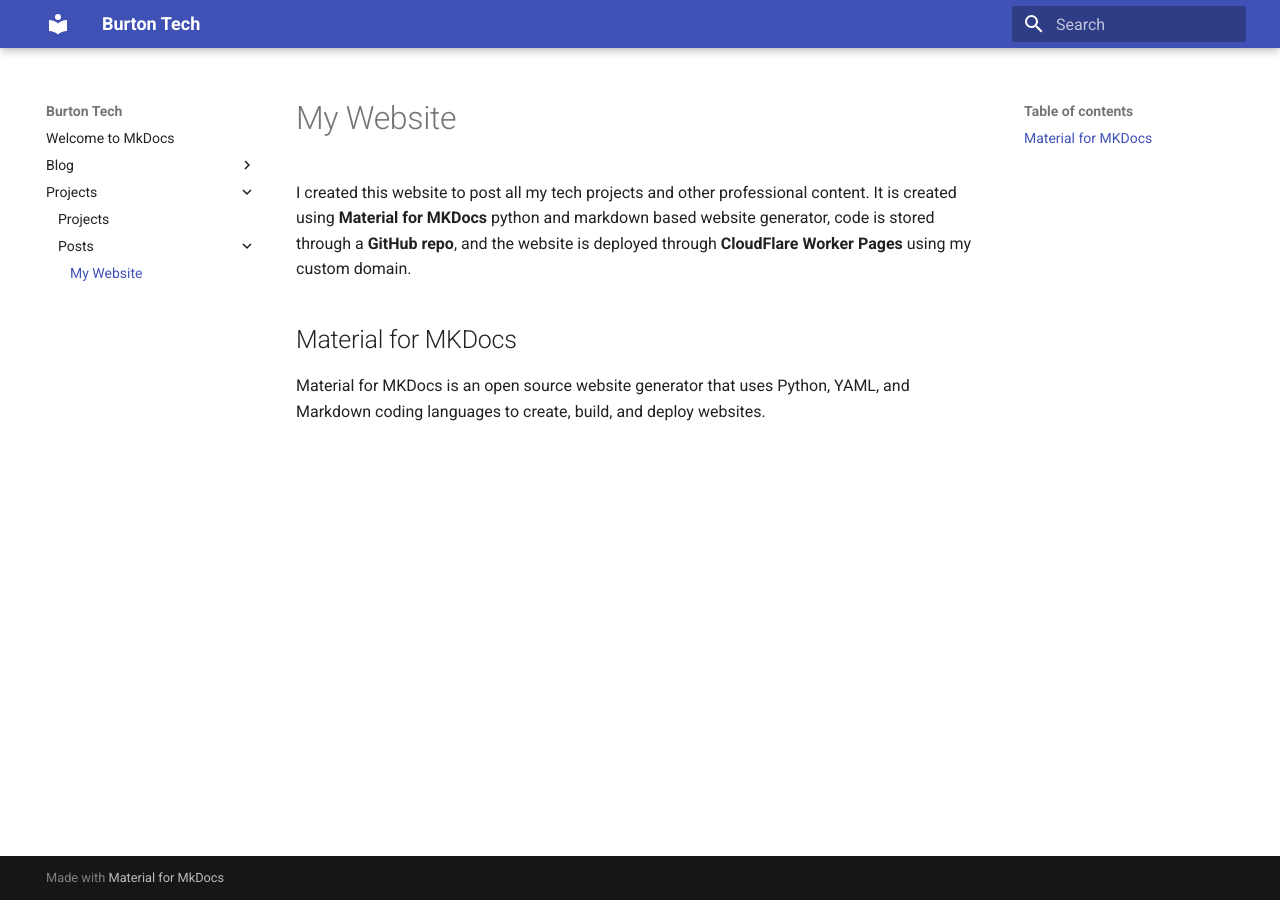
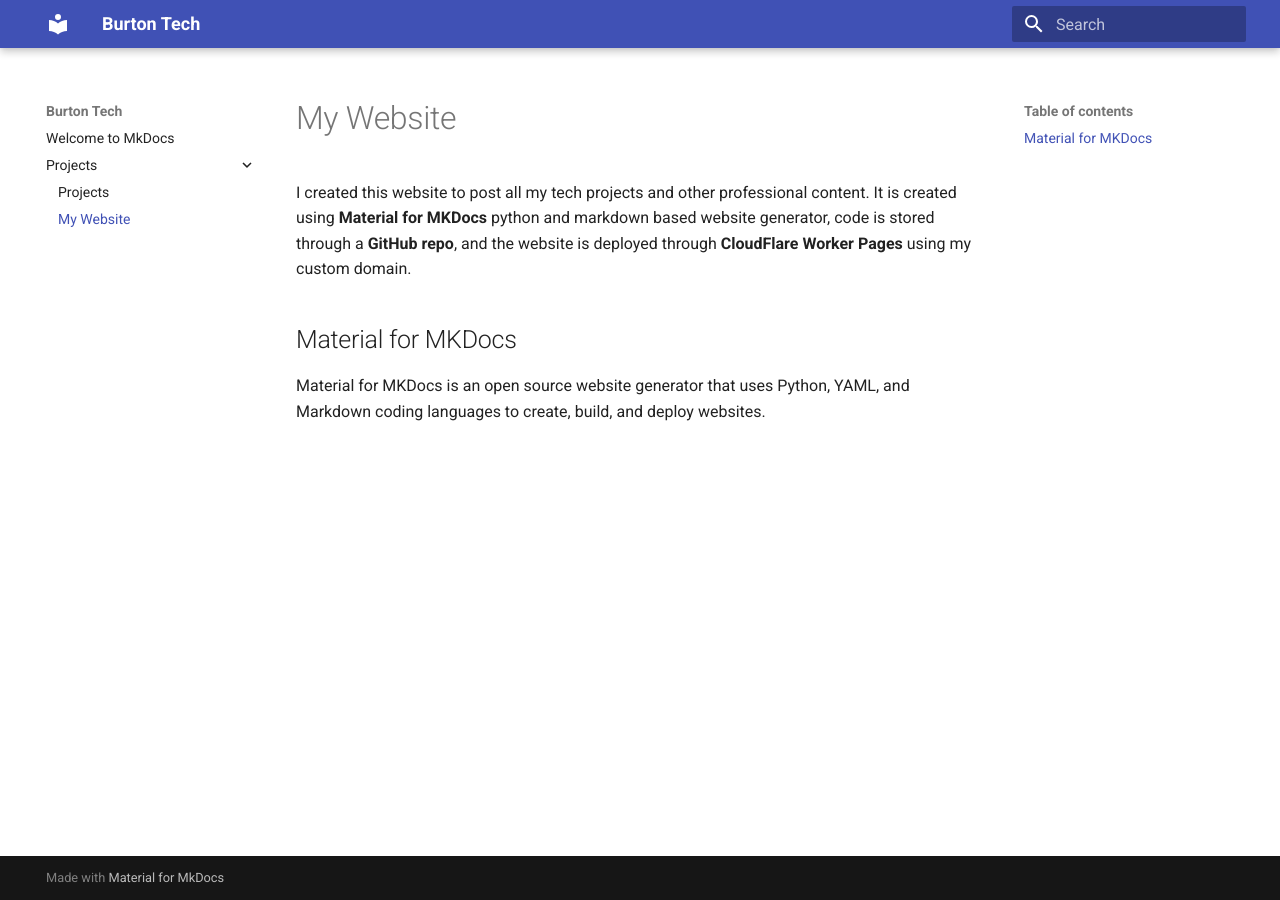
Before and after one commit to eliburtonr5/ebr5web, an MkDocs documentation site: the page built from docs/projects/thiswebsite.md, in a window 1280 px wide. Built offline with MkDocs 1.6.1 and Material for MkDocs 9.7.7, drawn with Linux system fonts in a browser that asks for light colours.

```diff
--- a/mkdocs.yml
+++ b/mkdocs.yml
@@ -1,10 +1,9 @@
 site_name: Burton Tech
 site_description: A blog about my tech projects
-site_url: https://blog.ebr5.com
+site_url: https://ebr5.com
 
 theme:
   name: material
 
 plugins:
   - search
-  - blog
```
Also changed, not shown: docs/projects/thiswebsite.md (renamed from docs/projects/posts/thiswebsite.md).
